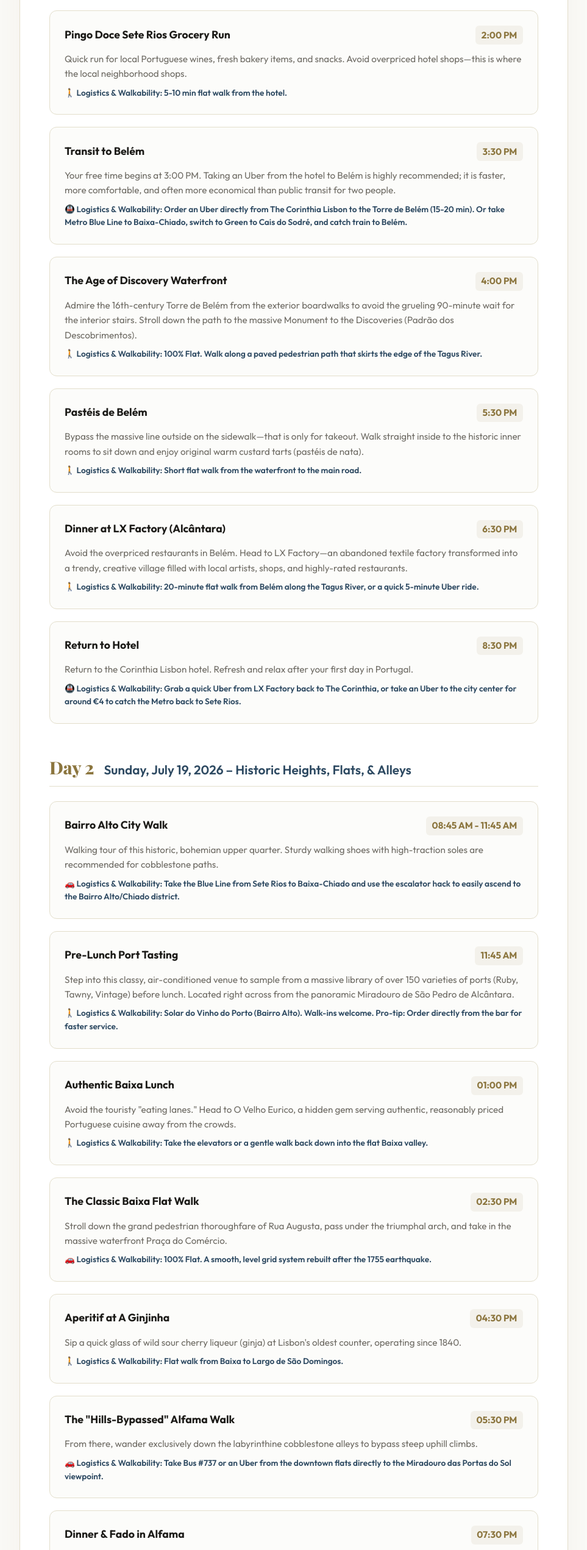
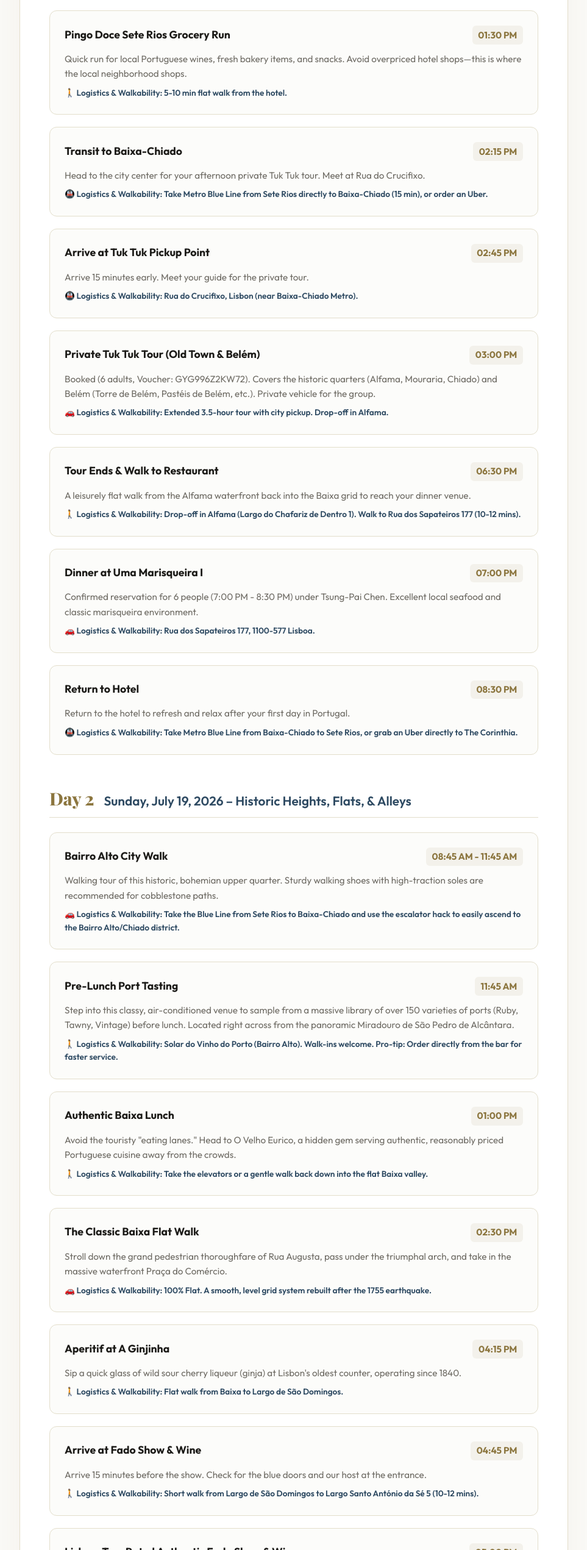
Before and after one commit to tp1c/2026Portugal, a website: page travel_guide.html in a window 1280 px wide. Shown: the part 1886-4428 px from the top of the page at 61% size, without its empty margins (158-1121 px from the left). Drawn offline with nearby package versions, Linux system fonts and the light colour scheme; a web font is replaced by a local one.

Commit message:
Update itinerary for July 18 and 19 with confirmed restaurant reservations and GetYourGuide bookings (Tuk Tuk & Fado)

```diff
--- a/travel_guide.html
+++ b/travel_guide.html
@@ -415,50 +415,58 @@
             <div class="event-card">
                 <div class="event-header">
                     <span class="event-location">Pingo Doce Sete Rios Grocery Run</span>
-                    <span class="event-time">2:00 PM</span>
+                    <span class="event-time">01:30 PM</span>
                 </div>
                 <p class="event-details">Quick run for local Portuguese wines, fresh bakery items, and snacks. Avoid overpriced hotel shops—this is where the local neighborhood shops.</p>
                 <div class="event-logistics">🚶 Logistics & Walkability: 5-10 min flat walk from the hotel.</div>
             </div>
             <div class="event-card">
                 <div class="event-header">
-                    <span class="event-location">Transit to Belém</span>
-                    <span class="event-time">3:30 PM</span>
-                </div>
-                <p class="event-details">Your free time begins at 3:00 PM. Taking an Uber from the hotel to Belém is highly recommended; it is faster, more comfortable, and often more economical than public transit for two people.</p>
-                <div class="event-logistics">🚇 Logistics & Walkability: Order an Uber directly from The Corinthia Lisbon to the Torre de Belém (15-20 min). Or take Metro Blue Line to Baixa-Chiado, switch to Green to Cais do Sodré, and catch train to Belém.</div>
-            </div>
-            <div class="event-card">
-                <div class="event-header">
-                    <span class="event-location">The Age of Discovery Waterfront</span>
-                    <span class="event-time">4:00 PM</span>
-                </div>
-                <p class="event-details">Admire the 16th-century Torre de Belém from the exterior boardwalks to avoid the grueling 90-minute wait for the interior stairs. Stroll down the path to the massive Monument to the Discoveries (Padrão dos Descobrimentos).</p>
-                <div class="event-logistics">🚶 Logistics & Walkability: 100% Flat. Walk along a paved pedestrian path that skirts the edge of the Tagus River.</div>
-            </div>
-            <div class="event-card">
-                <div class="event-header">
-                    <span class="event-location">Pastéis de Belém</span>
-                    <span class="event-time">5:30 PM</span>
-                </div>
-                <p class="event-details">Bypass the massive line outside on the sidewalk—that is only for takeout. Walk straight inside to the historic inner rooms to sit down and enjoy original warm custard tarts (pastéis de nata).</p>
-                <div class="event-logistics">🚶 Logistics & Walkability: Short flat walk from the waterfront to the main road.</div>
-            </div>
-            <div class="event-card">
-                <div class="event-header">
-                    <span class="event-location">Dinner at LX Factory (Alcântara)</span>
-                    <span class="event-time">6:30 PM</span>
-                </div>
-                <p class="event-details">Avoid the overpriced restaurants in Belém. Head to LX Factory—an abandoned textile factory transformed into a trendy, creative village filled with local artists, shops, and highly-rated restaurants.</p>
-                <div class="event-logistics">🚶 Logistics & Walkability: 20-minute flat walk from Belém along the Tagus River, or a quick 5-minute Uber ride.</div>
+                    <span class="event-location">Transit to Baixa-Chiado</span>
+                    <span class="event-time">02:15 PM</span>
+                </div>
+                <p class="event-details">Head to the city center for your afternoon private Tuk Tuk tour. Meet at Rua do Crucifixo.</p>
+                <div class="event-logistics">🚇 Logistics & Walkability: Take Metro Blue Line from Sete Rios directly to Baixa-Chiado (15 min), or order an Uber.</div>
+            </div>
+            <div class="event-card">
+                <div class="event-header">
+                    <span class="event-location">Arrive at Tuk Tuk Pickup Point</span>
+                    <span class="event-time">02:45 PM</span>
+                </div>
+                <p class="event-details">Arrive 15 minutes early. Meet your guide for the private tour.</p>
+                <div class="event-logistics">🚇 Logistics & Walkability: Rua do Crucifixo, Lisbon (near Baixa-Chiado Metro).</div>
+            </div>
+            <div class="event-card">
+                <div class="event-header">
+                    <span class="event-location">Private Tuk Tuk Tour (Old Town & Belém)</span>
+                    <span class="event-time">03:00 PM</span>
+                </div>
+                <p class="event-details">Booked (6 adults, Voucher: GYG996Z2KW72). Covers the historic quarters (Alfama, Mouraria, Chiado) and Belém (Torre de Belém, Pastéis de Belém, etc.). Private vehicle for the group.</p>
+                <div class="event-logistics">🚗 Logistics & Walkability: Extended 3.5-hour tour with city pickup. Drop-off in Alfama.</div>
+            </div>
+            <div class="event-card">
+                <div class="event-header">
+                    <span class="event-location">Tour Ends & Walk to Restaurant</span>
+                    <span class="event-time">06:30 PM</span>
+                </div>
+                <p class="event-details">A leisurely flat walk from the Alfama waterfront back into the Baixa grid to reach your dinner venue.</p>
+                <div class="event-logistics">🚶 Logistics & Walkability: Drop-off in Alfama (Largo do Chafariz de Dentro 1). Walk to Rua dos Sapateiros 177 (10-12 mins).</div>
+            </div>
+            <div class="event-card">
+                <div class="event-header">
+                    <span class="event-location">Dinner at Uma Marisqueira I</span>
+                    <span class="event-time">07:00 PM</span>
+                </div>
+                <p class="event-details">Confirmed reservation for 6 people (7:00 PM - 8:30 PM) under Tsung-Pai Chen. Excellent local seafood and classic marisqueira environment.</p>
+                <div class="event-logistics">🚗 Logistics & Walkability: Rua dos Sapateiros 177, 1100-577 Lisboa.</div>
             </div>
             <div class="event-card">
                 <div class="event-header">
                     <span class="event-location">Return to Hotel</span>
-                    <span class="event-time">8:30 PM</span>
-                </div>
-                <p class="event-details">Return to the Corinthia Lisbon hotel. Refresh and relax after your first day in Portugal.</p>
-                <div class="event-logistics">🚇 Logistics & Walkability: Grab a quick Uber from LX Factory back to The Corinthia, or take an Uber to the city center for around €4 to catch the Metro back to Sete Rios.</div>
+                    <span class="event-time">08:30 PM</span>
+                </div>
+                <p class="event-details">Return to the hotel to refresh and relax after your first day in Portugal.</p>
+                <div class="event-logistics">🚇 Logistics & Walkability: Take Metro Blue Line from Baixa-Chiado to Sete Rios, or grab an Uber directly to The Corinthia.</div>
             </div>
         </div>
         <div class="day-section">
@@ -501,26 +509,50 @@
             <div class="event-card">
                 <div class="event-header">
                     <span class="event-location">Aperitif at A Ginjinha</span>
-                    <span class="event-time">04:30 PM</span>
+                    <span class="event-time">04:15 PM</span>
                 </div>
                 <p class="event-details">Sip a quick glass of wild sour cherry liqueur (ginja) at Lisbon's oldest counter, operating since 1840.</p>
                 <div class="event-logistics">🚶 Logistics & Walkability: Flat walk from Baixa to Largo de São Domingos.</div>
             </div>
             <div class="event-card">
                 <div class="event-header">
-                    <span class="event-location">The "Hills-Bypassed" Alfama Walk</span>
-                    <span class="event-time">05:30 PM</span>
-                </div>
-                <p class="event-details">From there, wander exclusively down the labyrinthine cobblestone alleys to bypass steep uphill climbs.</p>
-                <div class="event-logistics">🚗 Logistics & Walkability: Take Bus #737 or an Uber from the downtown flats directly to the Miradouro das Portas do Sol viewpoint.</div>
-            </div>
-            <div class="event-card">
-                <div class="event-header">
-                    <span class="event-location">Dinner & Fado in Alfama</span>
-                    <span class="event-time">07:30 PM</span>
-                </div>
-                <p class="event-details">Find a cozy traditional tavern nestled in the medieval quarter to enjoy dinner accompanied by the soulful sounds of live Fado music.</p>
-                <div class="event-logistics">🚶 Logistics & Walkability: Alfama district. Steep walking and cobblestones.</div>
+                    <span class="event-location">Arrive at Fado Show & Wine</span>
+                    <span class="event-time">04:45 PM</span>
+                </div>
+                <p class="event-details">Arrive 15 minutes before the show. Check for the blue doors and our host at the entrance.</p>
+                <div class="event-logistics">🚶 Logistics & Walkability: Short walk from Largo de São Domingos to Largo Santo António da Sé 5 (10-12 mins).</div>
+            </div>
+            <div class="event-card">
+                <div class="event-header">
+                    <span class="event-location">Lisbon: Top-Rated Authentic Fado Show & Wine</span>
+                    <span class="event-time">05:00 PM</span>
+                </div>
+                <p class="event-details">Booked (6 adults, Voucher: GYG7VKV8HF9A for 2 adults + rest of group booked separately). Soulful live Fado music paired with local Portuguese wine.</p>
+                <div class="event-logistics">🚗 Logistics & Walkability: Fado & Fado - Sé. Duration: 50 minutes.</div>
+            </div>
+            <div class="event-card">
+                <div class="event-header">
+                    <span class="event-location">Leisurely Walk to Baixa</span>
+                    <span class="event-time">05:50 PM</span>
+                </div>
+                <p class="event-details">Enjoy the historic streets and viewpoints as the late afternoon light illuminates the city.</p>
+                <div class="event-logistics">🚗 Logistics & Walkability: Downhill stroll from the Sé Cathedral back to the Baixa flats.</div>
+            </div>
+            <div class="event-card">
+                <div class="event-header">
+                    <span class="event-location">Dinner at O Castiço</span>
+                    <span class="event-time">07:00 PM</span>
+                </div>
+                <p class="event-details">Confirmed reservation for 6 people (7:00 PM - 9:00 PM) under Tsung-Pai Chen. A cozy, traditional restaurant serving excellent local Portuguese cuisine.</p>
+                <div class="event-logistics">🚗 Logistics & Walkability: Rua dos Sapateiros 81, 1100-576 Lisboa.</div>
+            </div>
+            <div class="event-card">
+                <div class="event-header">
+                    <span class="event-location">Return to Hotel</span>
+                    <span class="event-time">09:00 PM</span>
+                </div>
+                <p class="event-details">Return to The Corinthia Lisbon to rest up for your Sintra tour tomorrow.</p>
+                <div class="event-logistics">🚶 Logistics & Walkability: Walk to Baixa-Chiado Metro station and take Blue Line to Sete Rios, or grab a quick Uber.</div>
             </div>
         </div>
         <div class="day-section">
@@ -1547,8 +1579,8 @@
         </div>
 
         <div class="button-group no-print">
-            <a href="https://docs.google.com/spreadsheets/d/1ZWIaHRRsVBOZmc2CDEjl471hF73Ba35GR7T3WNDNDTI/edit" class="btn-sheet-link" target="_blank">🔗 Open Google Sheet Version</a>
-            <a href="https://docs.google.com/document/d/1-6k_fPyMxQgI4uAqyJ7oP82Ga2pK_qIaxXUER3MHXr4/edit" class="btn-doc-link" target="_blank">📄 Open Google Doc Version</a>
+            <a href="https://docs.google.com/spreadsheets/d/1rXOf69YxF2gzJuyAHemvy40KtintB15aLu8T2PgQlTg/edit" class="btn-sheet-link" target="_blank">🔗 Open Google Sheet Version</a>
+            <a href="https://docs.google.com/document/d/1Wft53J23bgaBVOV6_T71ktGPed-NICQAid-v8KkFVMk/edit" class="btn-doc-link" target="_blank">📄 Open Google Doc Version</a>
         </div>
     </div>
 </body>
```
Also changed, not shown: generate_lisbon_itinerary.js (+17 -9 lines), index.html (+82 -50 lines), README.md.
